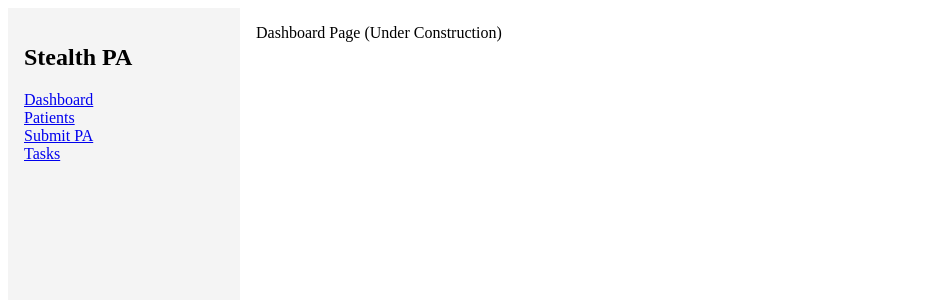
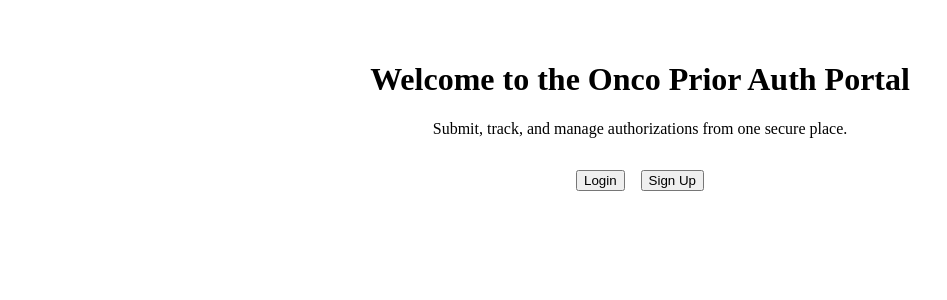
Before and after one commit to chrystinag/OncoPriorAuthPortal, a React (Create React App) app: page / in a window 1280 px wide. Shown: the top 300 px of the page, without its empty margins (0-947 px from the left). Built offline with nearby package versions, Linux system fonts and the light colour scheme.

Commit message:
Update App.js

```diff
--- a/src/pages/App.js
+++ b/src/pages/App.js
@@ -1,7 +1,7 @@
-
 import React from "react";
 import { BrowserRouter as Router, Routes, Route } from "react-router-dom";
 
+import Home from "./Home";
 import Dashboard from "./Dashboard";
 import SubmitPA from "./SubmitPA";
 import Patients from "./Patients";
@@ -14,13 +14,13 @@
   return (
     <Router>
       <Routes>
-        {/* Public Auth Routes */}
+        {/* Public Routes */}
+        <Route path="/" element={<Home />} />
         <Route path="/login" element={<Login />} />
         <Route path="/signup" element={<Signup />} />
 
         {/* Protected Layout Routes */}
         <Route element={<MainLayout />}>
-          <Route path="/" element={<Dashboard />} />
           <Route path="/dashboard" element={<Dashboard />} />
           <Route path="/submit" element={<SubmitPA />} />
           <Route path="/patients" element={<Patients />} />
```
